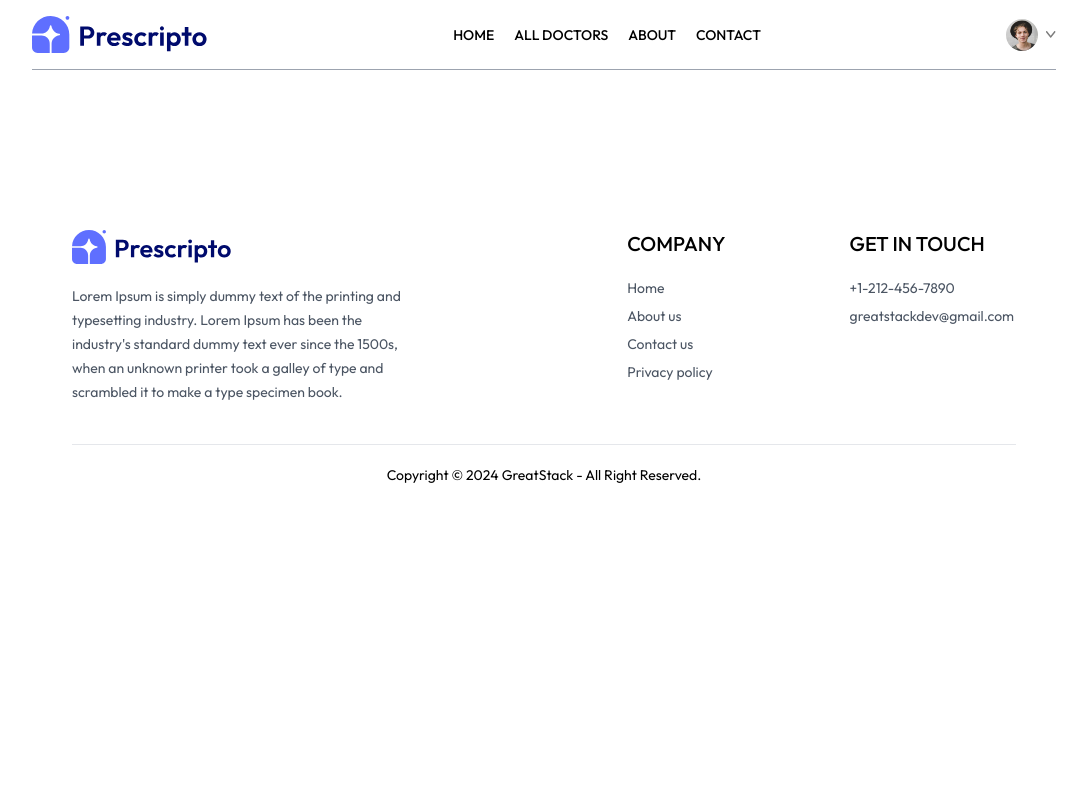
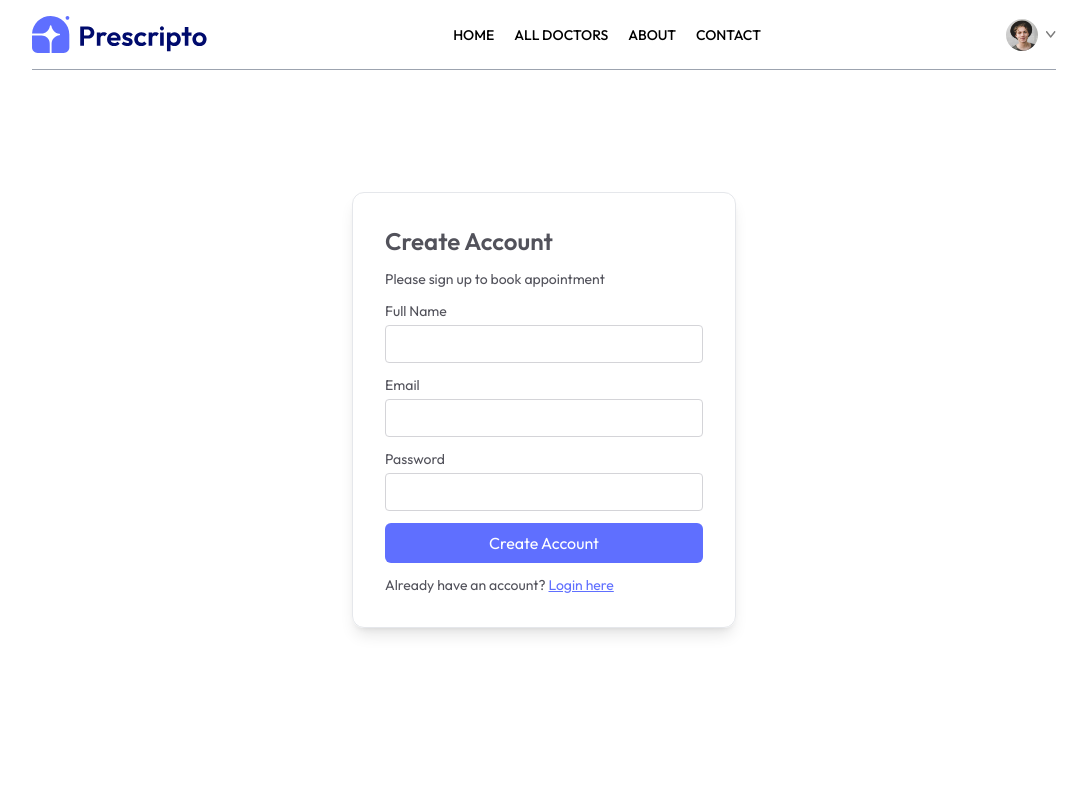
Before and after one commit to kazibilasi/doctor-appointment, a React (Vite) app: page /login in a window 1280 px wide. Shown: the top 800 px of the page, without its empty margins (96-1183 px from the left). Built offline with nearby package versions, Linux system fonts and the light colour scheme.

Commit message:
login page is done

```diff
--- a/src/pages/Login.jsx
+++ b/src/pages/Login.jsx
@@ -1,9 +1,89 @@
-import React from "react";
+import React, { useState } from "react";
 
 const Login = () => {
-  return <div>
+  const [state, setState] = useState("Sign Up");
 
-  </div>;
+  const [email, setEmail] = useState("");
+  const [password, setPassword] = useState("");
+  const [name, setName] = useState("");
+
+  // const onSubmitHandler = async =>(event){
+  //   event.preventDefault()
+
+  // }
+
+  return (
+    <form className="min-h-[80vh] flex items-center">
+      <div className="flex flex-col gap-3 m-auto items-start p-8 min-w-[340px] sm:min-w-96 border rounded-xl text-zinc-600 text-sm shadow-lg">
+        <p className=" text-2xl font-semibold">
+          {state === "Sign Up" ? "Create Account" : "Login"}
+        </p>
+        <p>
+          Please {state === "Sign Up" ? "sign up" : "Login"} to book appointment
+        </p>
+        {state === "Sign Up" && (
+          <div className="w-full">
+            <p>Full Name</p>
+            <input
+              className="border border-zinc-300 rounded w-full p-2 mt-1"
+              type="text"
+              onChange={(e) => setName(e.target.name)}
+              value={name}
+              required
+            />
+          </div>
+        )}
+
+        <div className="w-full">
+          <p>Email</p>
+          <input
+            className="border border-zinc-300 rounded w-full p-2 mt-1"
+            type="email"
+            onChange={(e) => setEmail(e.target.name)}
+            value={email}
+            required
+          />
+        </div>
+
+        <div className="w-full">
+          <p>Password</p>
+          <input
+            className="border border-zinc-300 rounded w-full p-2 mt-1"
+            type="password"
+            onChange={(e) => setPassword(e.target.name)}
+            value={password}
+            required
+          />
+        </div>
+
+        <button className=" bg-primary text-white w-full py-2 rounded-md text-base">
+          {state === "Sign Up" ? "Create Account" : "Login"}
+        </button>
+
+        {state === "Sign Up" ? (
+          <p>
+            Already have an account?{" "}
+            <span
+              onClick={() => setState("Login")}
+              className="text-primary underline cursor-pointer"
+            >
+              Login here
+            </span>{" "}
+          </p>
+        ) : (
+          <p>
+            Create an new account ?{" "}
+            <span
+              onClick={() => setState("Sign Up")}
+              className="text-primary underline cursor-pointer"
+            >
+              click here
+            </span>{" "}
+          </p>
+        )}
+      </div>
+    </form>
+  );
 };
 
 export default Login;
```
